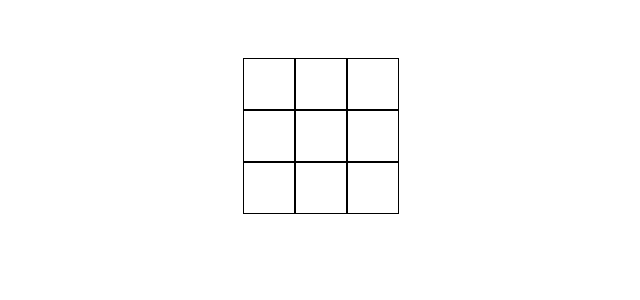
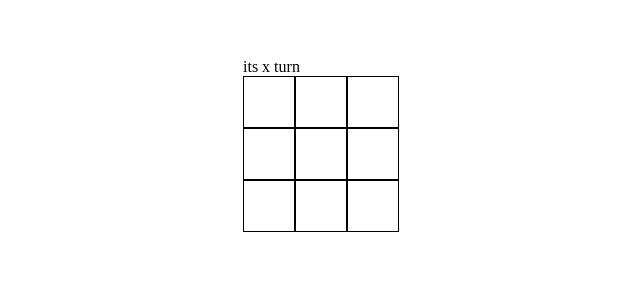
Before and after one commit to prasadneroolkar/tictactoe, a React (Vite) app: page / in a window 1280 px wide. Shown: the top 300 px of the page, without its empty margins (319-959 px from the left). Built offline with nearby package versions, Linux system fonts and the light colour scheme.

Commit message:
code logic updated

```diff
--- a/src/components/Board.jsx
+++ b/src/components/Board.jsx
@@ -7,7 +7,43 @@ const Board = () => {
   const [state, setState] = useState(arr);
   const [xTurn, setXturn] = useState(true);
 
+  const checkWinner = () => {
+    const winnerLogic = [
+      [0, 1, 2],
+      [3, 4, 5],
+      [6, 7, 8],
+      [0, 3, 6],
+      [1, 4, 7],
+      [2, 5, 8],
+      [0, 4, 8],
+      [2, 4, 6],
+    ];
+
+    for (let logic of winnerLogic) {
+      const [a, b, c] = logic;
+      if (state[a] !== null && state[a] === state[b] && state[a] === state[c]) {
+        return state[a];
+      }
+    }
+
+    return false;
+  };
+
+  const isWinner = checkWinner();
+
+  const handleReset = () => {
+    setState(arr);
+    setIsXTurn(isXTurn);
+  };
+
+  // const result = setInterval(function () {
+  //   `s`;
+  // }, 3000);
+
   const handleClick = (index) => {
+    if (state[index] != null) {
+      return;
+    }
     const copystate = [...state];
     copystate[index] = xTurn ? "x" : "o";
     setState(copystate);
@@ -16,6 +52,14 @@ const Board = () => {
 
   return (
     <div className="board">
+      {isWinner ? (
+        <>
+          someone won the game {isWinner}{" "}
+          <button onClick={handleReset}>play again</button>
+        </>
+      ) : (
+        <>
+          {`its ${xTurn ? "x" : "o"} turn`}
           <div className="row">
             <Square value={state[0]} onClick={() => handleClick(0)} />
             <Square value={state[1]} onClick={() => handleClick(1)} />
@@ -31,6 +75,8 @@ const Board = () => {
             <Square value={state[7]} onClick={() => handleClick(7)} />
             <Square value={state[8]} onClick={() => handleClick(8)} />
           </div>
+        </>
+      )}
     </div>
   );
 };
```
Lines whose indentation alone changed are shown as unchanged.
